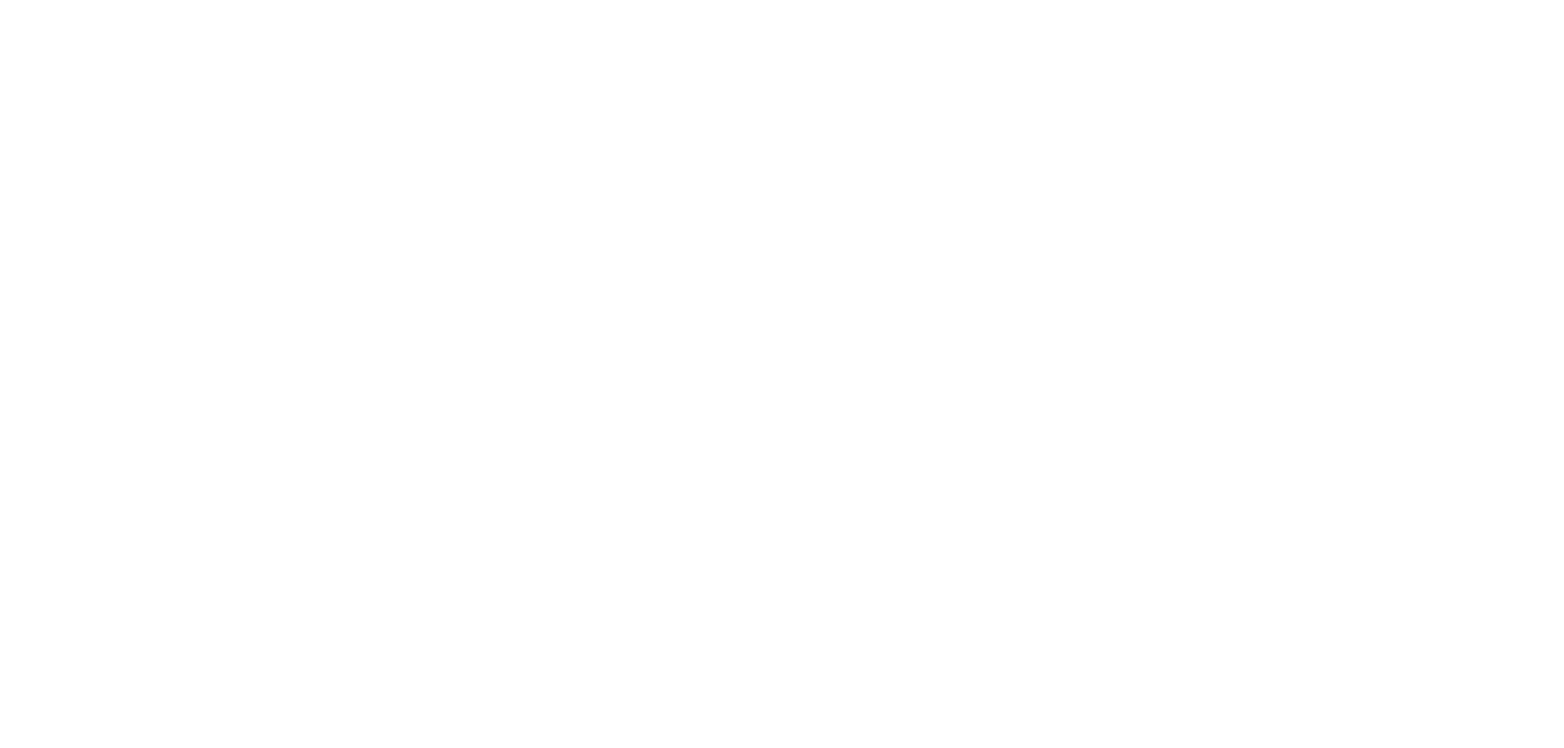
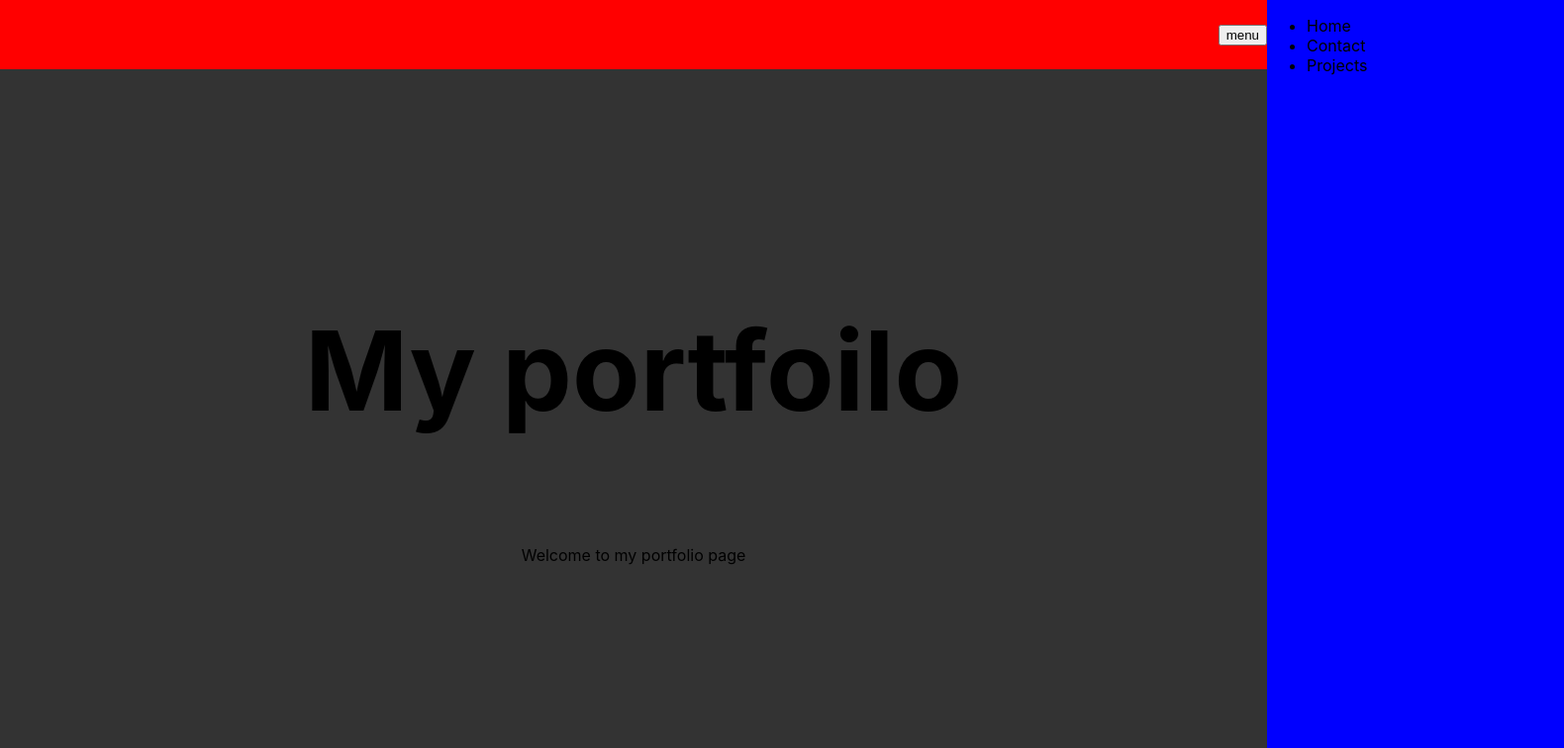
Before and after one commit to lewisRotchell/portfolio-v4, a Next.js app: page / in a window 1280 px wide. Shown: the top 756 px of the page at 99% size, 1580 px wide, since content can reach past the window. Built offline with nearby package versions, Linux system fonts and the light colour scheme.

Commit message:
Added nav bar animation

```diff
--- /dev/null
+++ b/Layout/Header.module.scss
@@ -0,0 +1,34 @@
+.nav {
+  height: 70px;
+  width: 100%;
+  display: flex;
+  justify-content: flex-end;
+  align-items: center;
+  background-color: red;
+  z-index: 10;
+  position: fixed;
+  top: 0;
+  p {
+    cursor: pointer;
+  }
+}
+
+.aside {
+  width: 300px;
+  position: absolute;
+  bottom: 0;
+  top: 0;
+  right: -300px;
+  height: 100vh;
+  background-color: blue;
+  transition: right 0.5s;
+  -webkit-backface-visibility: hidden;
+  overflow-x: hidden;
+}
+
+.active {
+  right: 0;
+  transition: right 0.5s;
+  -webkit-backface-visibility: hidden;
+  overflow-x: hidden;
+}
--- a/Layout/Header.tsx
+++ b/Layout/Header.tsx
@@ -1,9 +1,39 @@
-import React from 'react'
+import React, { useState, useEffect } from "react";
+import classes from "./Header.module.scss";
 
-interface HeaderProps {
-
-}
+interface HeaderProps {}
 
 export const Header: React.FC<HeaderProps> = ({}) => {
-        return (<div></div>);
-}
+  const [active, setActive] = useState(false);
+
+  useEffect(() => {
+    const main = document.querySelector("main");
+    if (active) {
+      main?.classList.add("active");
+      main?.addEventListener("click", () => {
+        main.classList.remove("active");
+        setActive(false);
+      });
+    } else if (!active && main?.classList.contains("active")) {
+      main?.classList.remove("active");
+    }
+  });
+
+  return (
+    <>
+      <nav className={classes.nav}>
+        <button onClick={() => setActive(!active)}>menu</button>
+      </nav>
+
+      <aside className={`${classes.aside} ${active ? classes.active : ""}`}>
+        <nav>
+          <ul>
+            <li>Home</li>
+            <li>Contact</li>
+            <li>Projects</li>
+          </ul>
+        </nav>
+      </aside>
+    </>
+  );
+};
--- /dev/null
+++ b/components/Hero.module.scss
@@ -0,0 +1,11 @@
+.hero {
+  min-height: 100vh;
+  display: flex;
+  flex-direction: column;
+  justify-content: center;
+  align-items: center;
+
+  h1 {
+    font-size: 7rem;
+  }
+}
--- /dev/null
+++ b/components/Hero.tsx
@@ -0,0 +1,13 @@
+import React from "react";
+import classes from "./Hero.module.scss";
+
+interface HeroProps {}
+
+export const Hero: React.FC<HeroProps> = ({}) => {
+  return (
+    <section className={`${classes.hero} container`}>
+      <h1>My portfoilo</h1>
+      <p>Welcome to my portfolio page</p>
+    </section>
+  );
+};
--- a/pages/index.tsx
+++ b/pages/index.tsx
@@ -1,9 +1,9 @@
-
+import { Hero } from "../components/Hero";
 
 export default function Home() {
   return (
     <main>
-
+      <Hero />
     </main>
-  )
+  );
 }
--- a/styles/globals.scss
+++ b/styles/globals.scss
@@ -4,6 +4,7 @@
   margin: 0;
   font-family: -apple-system, BlinkMacSystemFont, Segoe UI, Roboto, Oxygen,
     Ubuntu, Cantarell, Fira Sans, Droid Sans, Helvetica Neue, sans-serif;
+  width: 100%;
 }
 
 a {
@@ -14,3 +15,29 @@
 * {
   box-sizing: border-box;
 }
+
+body {
+  overflow-x: hidden;
+
+  background-color: #333;
+}
+
+main {
+  background-color: #333;
+  width: 100%;
+  position: relative;
+  transition: right 0.5s;
+  right: 0;
+  overflow-x: hidden;
+}
+
+.active {
+  right: 300px;
+  transition: right 0.5s;
+  overflow-x: hidden;
+  filter: blur(4px);
+}
+
+.container {
+  padding: 0 25px;
+}
```
Also changed, not shown: 1 other file (tests, documents, lock files or other folders).
